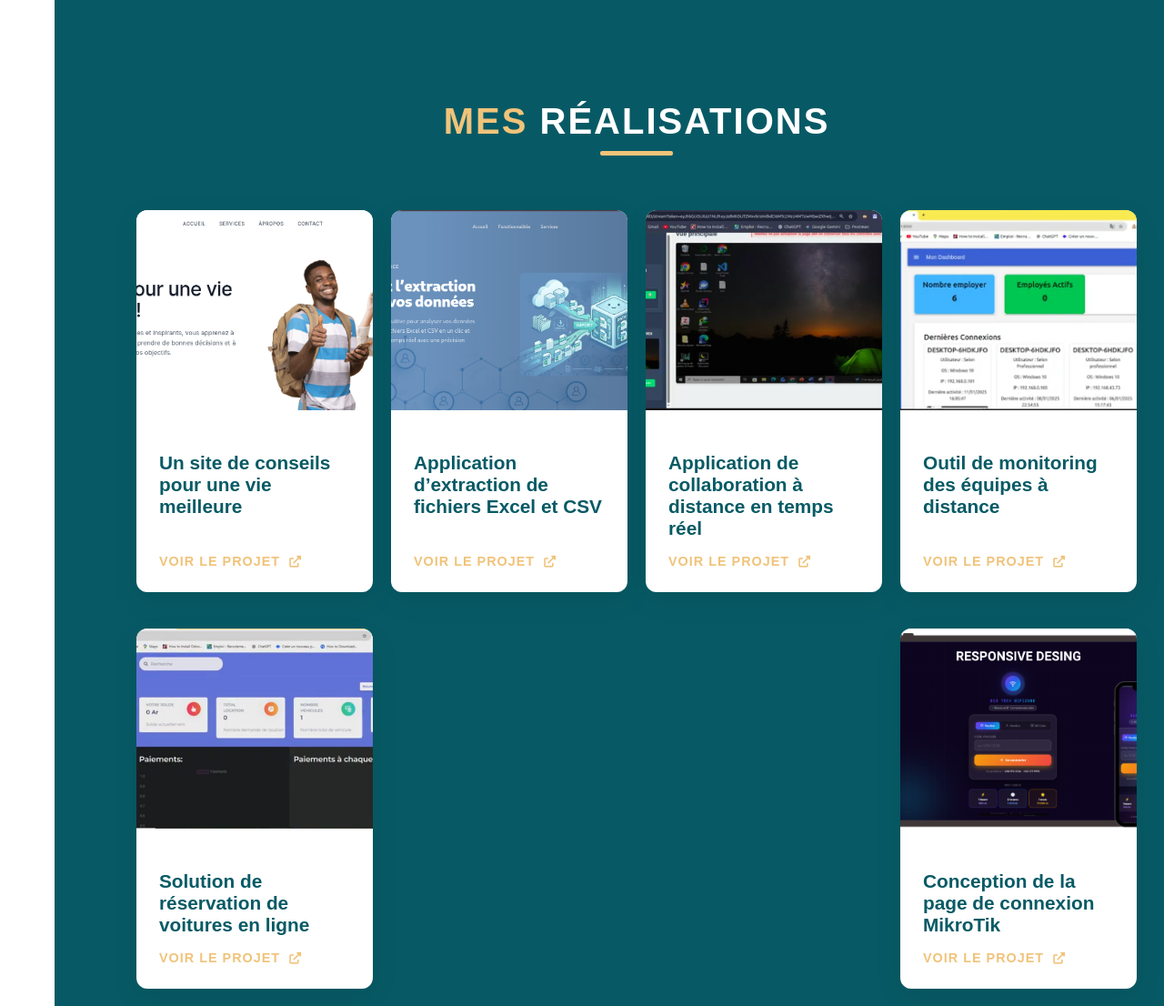
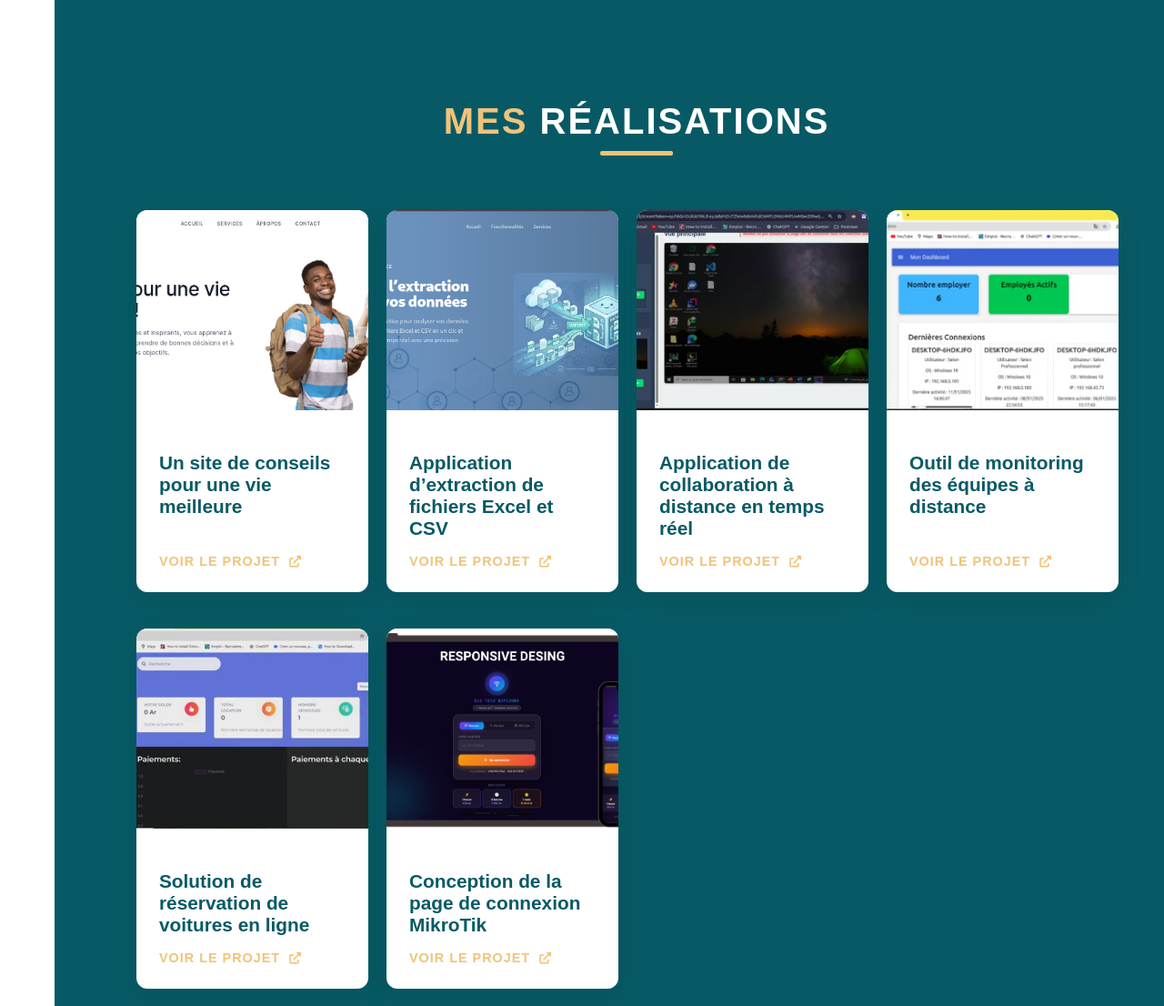
Before and after one commit to Randriavaoselon/portfolio_intelligent, a Django app: page / in a window 1280 px wide; the page is wider, and only the part inside the window is pictured. Shown: the part 2331-3437 px from the top of that part at 91% size. Run offline with Django 5.2, Linux system fonts and the light colour scheme.

Commit message:
update_style_18-06-26

```diff
--- a/static/css/style.css
+++ b/static/css/style.css
@@ -732,17 +732,16 @@ body {
 
 .realisations-row {
     display: flex;
-    justify-content: space-between;
+    flex-wrap: wrap;
     gap: 20px;
-    flex-wrap: wrap;
+    justify-content: flex-start;
 }
 
 .project-card-link {
     text-decoration: none;
     color: inherit;
     display: flex;
-    flex: 0 0 calc(33.333% - 20px);
-    flex: 0 0 calc(25% - 15px);
+    flex: 0 0 calc(25% - 20px);
     margin-bottom: 20px;
 }
 
```
